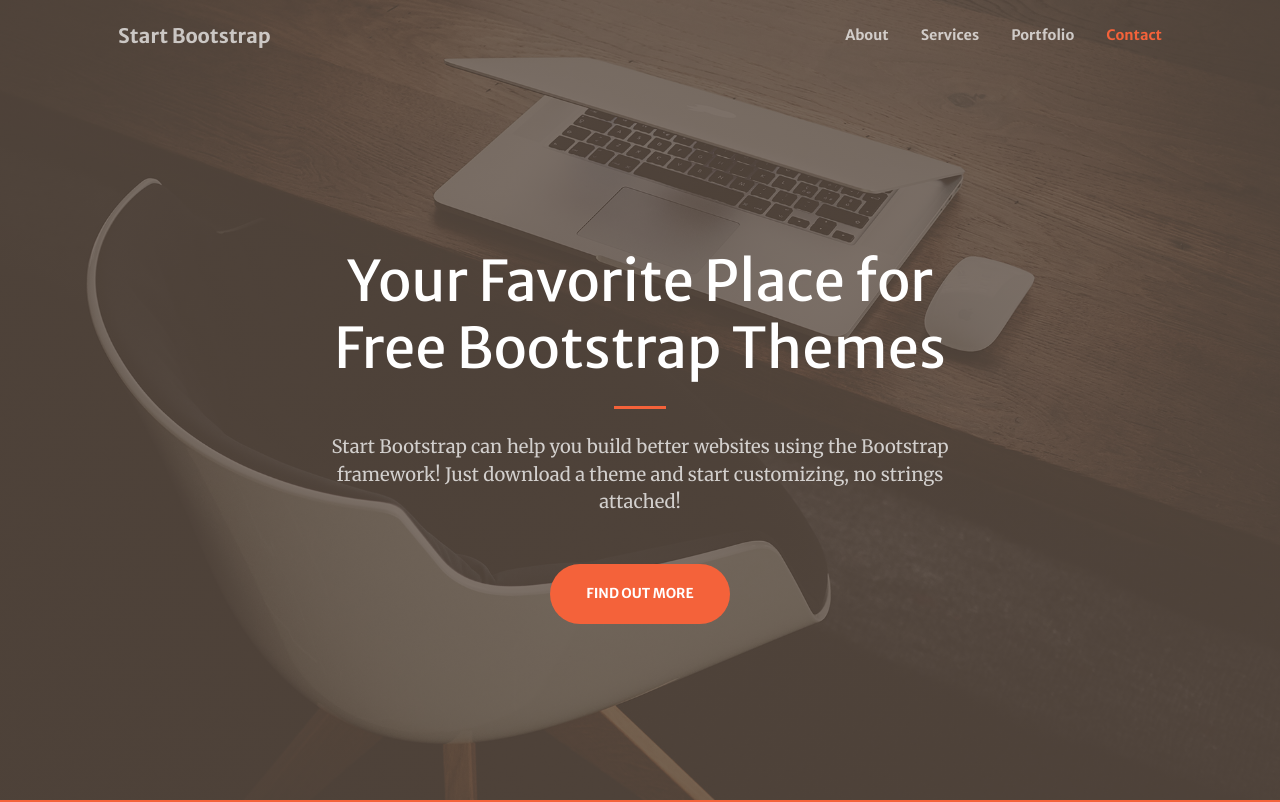
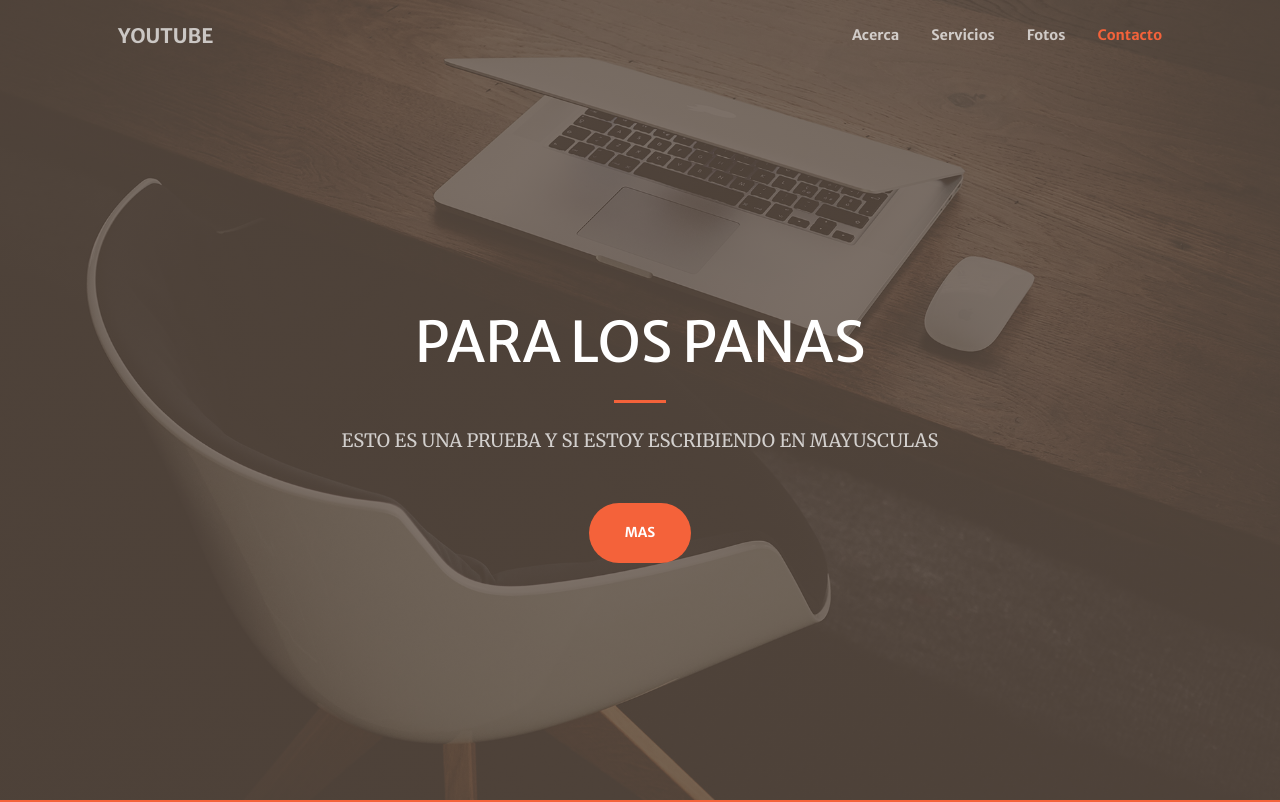
Before and after one commit to Rodrigo123566/YOUTUBE-PRUEBA, a plain HTML site: page index.html in a window 1280 px wide. Shown: the top 802 px of the page. Drawn offline with nearby package versions, Linux system fonts and the light colour scheme; some packages are replaced by stand-ins of ours; a script that the page names is missing.

Commit message:
Update index.html

```diff
--- a/index.html
+++ b/index.html
@@ -5,7 +5,7 @@
         <meta name="viewport" content="width=device-width, initial-scale=1, shrink-to-fit=no" />
         <meta name="description" content="" />
         <meta name="author" content="" />
-        <title>Creative - Start Bootstrap Theme</title>
+        <title>YOUTUBE PRUEBA </title>
         <!-- Favicon-->
         <link rel="icon" type="image/x-icon" href="assets/favicon.ico" />
         <!-- Bootstrap Icons-->
@@ -22,14 +22,14 @@
         <!-- Navigation-->
         <nav class="navbar navbar-expand-lg navbar-light fixed-top py-3" id="mainNav">
             <div class="container px-4 px-lg-5">
-                <a class="navbar-brand" href="#page-top">Start Bootstrap</a>
+                <a class="navbar-brand" href="#page-top">YOUTUBE</a>
                 <button class="navbar-toggler navbar-toggler-right" type="button" data-bs-toggle="collapse" data-bs-target="#navbarResponsive" aria-controls="navbarResponsive" aria-expanded="false" aria-label="Toggle navigation"><span class="navbar-toggler-icon"></span></button>
                 <div class="collapse navbar-collapse" id="navbarResponsive">
                     <ul class="navbar-nav ms-auto my-2 my-lg-0">
-                        <li class="nav-item"><a class="nav-link" href="#about">About</a></li>
-                        <li class="nav-item"><a class="nav-link" href="#services">Services</a></li>
-                        <li class="nav-item"><a class="nav-link" href="#portfolio">Portfolio</a></li>
-                        <li class="nav-item"><a class="nav-link" href="#contact">Contact</a></li>
+                        <li class="nav-item"><a class="nav-link" href="#about">Acerca</a></li>
+                        <li class="nav-item"><a class="nav-link" href="#services">Servicios</a></li>
+                        <li class="nav-item"><a class="nav-link" href="#portfolio">Fotos</a></li>
+                        <li class="nav-item"><a class="nav-link" href="#contact">Contacto</a></li>
                     </ul>
                 </div>
             </div>
@@ -39,12 +39,12 @@
             <div class="container px-4 px-lg-5 h-100">
                 <div class="row gx-4 gx-lg-5 h-100 align-items-center justify-content-center text-center">
                     <div class="col-lg-8 align-self-end">
-                        <h1 class="text-white font-weight-bold">Your Favorite Place for Free Bootstrap Themes</h1>
+                        <h1 class="text-white font-weight-bold">PARA LOS PANAS </h1>
                         <hr class="divider" />
                     </div>
                     <div class="col-lg-8 align-self-baseline">
-                        <p class="text-white-75 mb-5">Start Bootstrap can help you build better websites using the Bootstrap framework! Just download a theme and start customizing, no strings attached!</p>
-                        <a class="btn btn-primary btn-xl" href="#about">Find Out More</a>
+                        <p class="text-white-75 mb-5">ESTO ES UNA PRUEBA Y SI ESTOY ESCRIBIENDO EN MAYUSCULAS </p>
+                        <a class="btn btn-primary btn-xl" href="#about">MAS</a>
                     </div>
                 </div>
             </div>
@@ -104,11 +104,11 @@
             <div class="container-fluid p-0">
                 <div class="row g-0">
                     <div class="col-lg-4 col-sm-6">
-                        <a class="portfolio-box" href="assets/img/portfolio/fullsize/1.jpg" title="Project Name">
-                            <img class="img-fluid" src="assets/img/portfolio/thumbnails/1.jpg" alt="..." />
+                        <a class="portfolio-box" href="assets/img/portfolio/fullsize/youtube 1.jpg" title="Project Name">
+                            <img class="img-fluid" src="assets/img/portfolio/thumbnails/youtube 1.jpg" alt="..." />
                             <div class="portfolio-box-caption">
                                 <div class="project-category text-white-50">Category</div>
-                                <div class="project-name">Project Name</div>
+                                <div class="project-name">Prueba de imagen</div>
                             </div>
                         </a>
                     </div>
```
